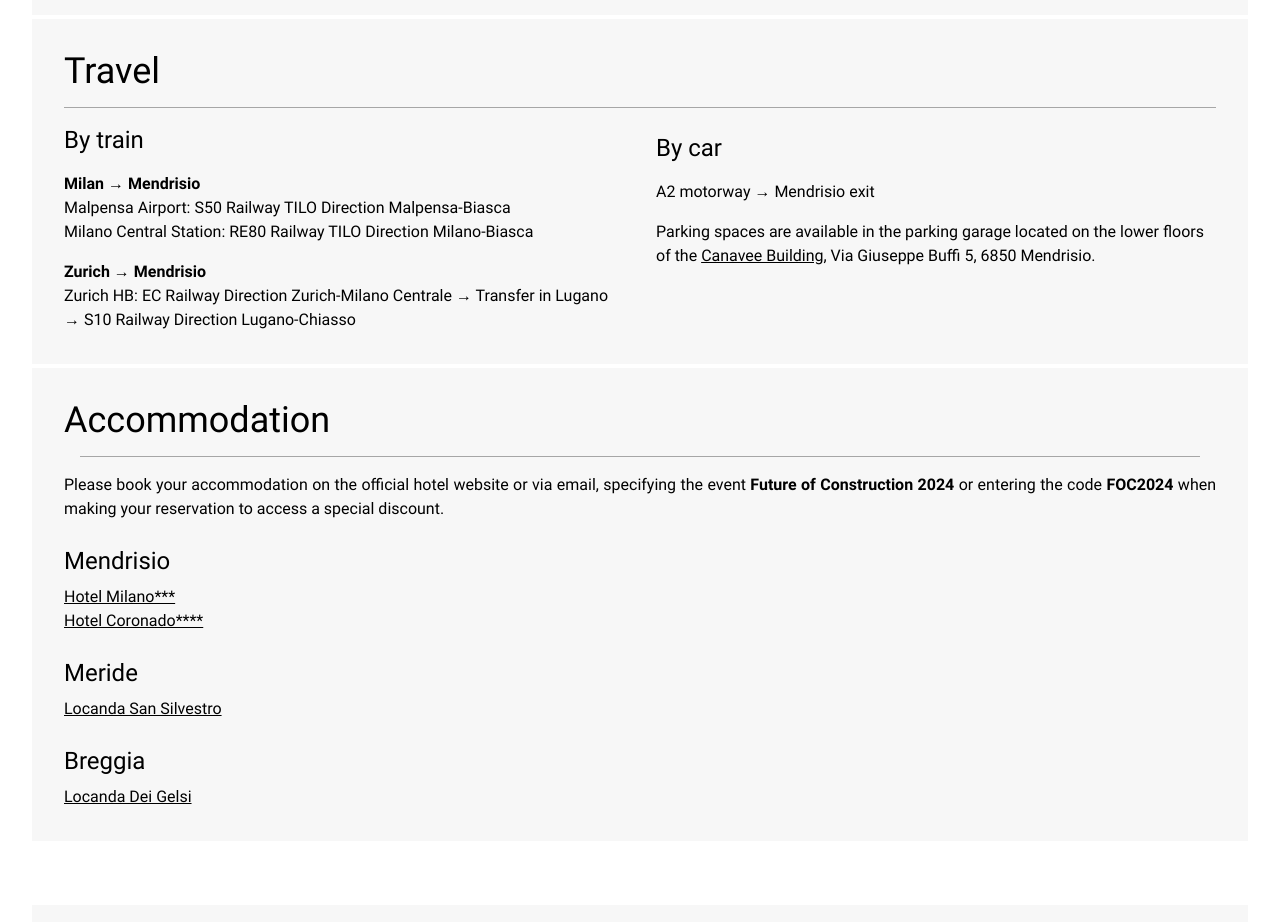
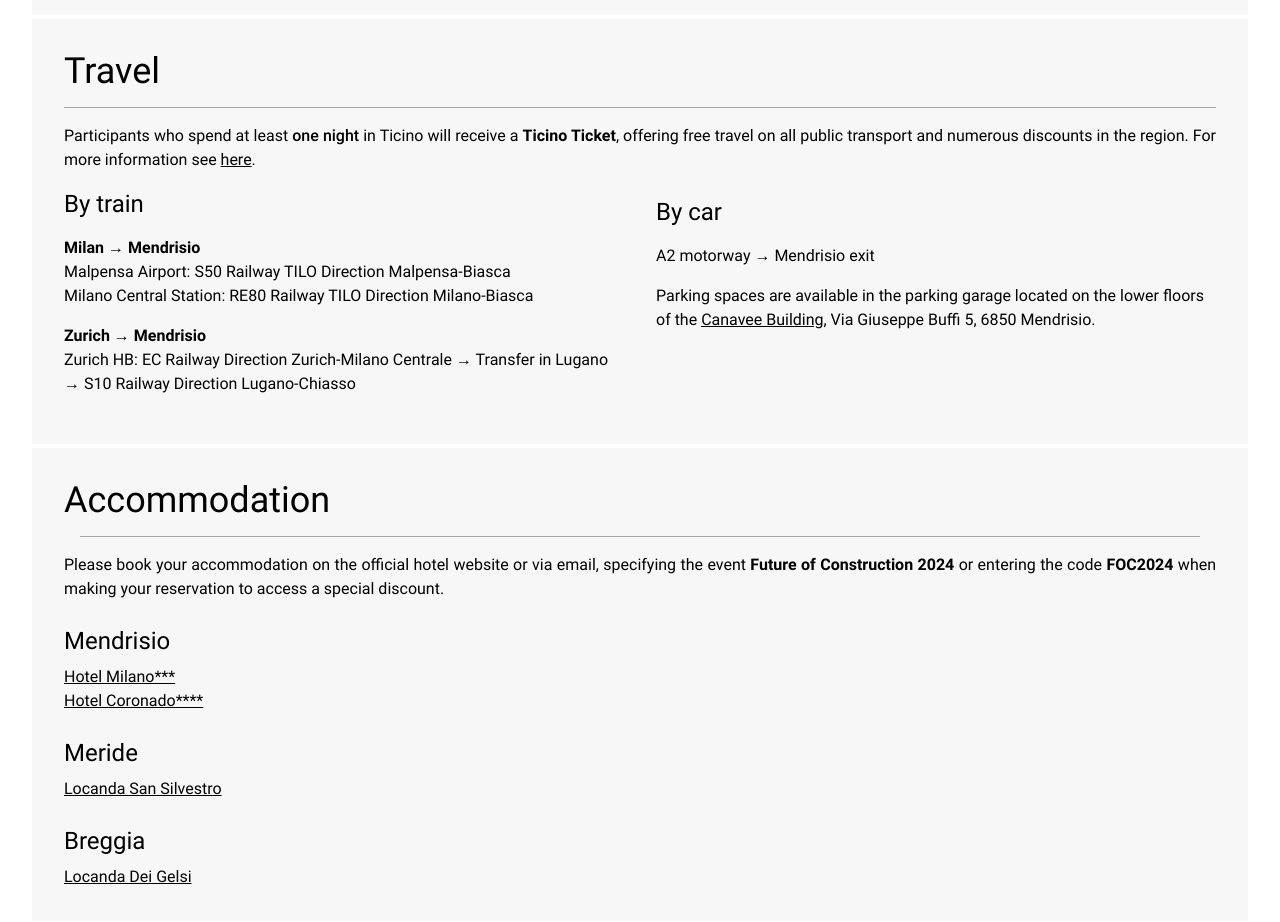
Before and after one commit to futureofconstruction/futureofconstruction_2024, a website: page index.html in a window 1280 px wide. Shown: the part 2140-3062 px from the top of the page. Drawn offline with nearby package versions, Linux system fonts and the light colour scheme.

Commit message:
Update Travel information

```diff
--- a/index.html
+++ b/index.html
@@ -296,6 +296,20 @@
                 Travel
               </h2>
               <hr class="my-4 mx-4 border-[#A6A6A6] sm:mx-auto" />
+              <div class="px-4 pb-4 sm:px-0 sm:pb-0">
+                <p class="mb-4 text-pretty text-justify text-sm sm:text-base">
+                  Participants who spend at least
+                  <span class="font-medium">one night</span> in Ticino will
+                  receive a <span class="font-semibold">Ticino Ticket</span>,
+                  offering free travel on all public transport and numerous
+                  discounts in the region. For more information see
+                  <a href="https://www.ticino.ch/en/ticket.html" target="_blank"
+                    ><span class="underline hover:text-[#A6A6A6] duration-500"
+                      >here</span
+                    ></a
+                  >.
+                </p>
+              </div>
               <div
                 class="grid grid-cols-1 sm:grid-cols-2 gap-x-8 gap-y-4 text-pretty text-justify sm:text-left px-4 pb-4 sm:px-0 sm:pb-0"
               >
@@ -312,7 +326,7 @@
                       Milano-Biasca
                     </p>
                   </div>
-                  <div>
+                  <div class="mb-4">
                     <h4 class="font-semibold">Zurich &#x2192; Mendrisio</h4>
                     <p class="text-sm sm:text-base">
                       Zurich HB: EC Railway Direction Zurich-Milano Centrale
```
